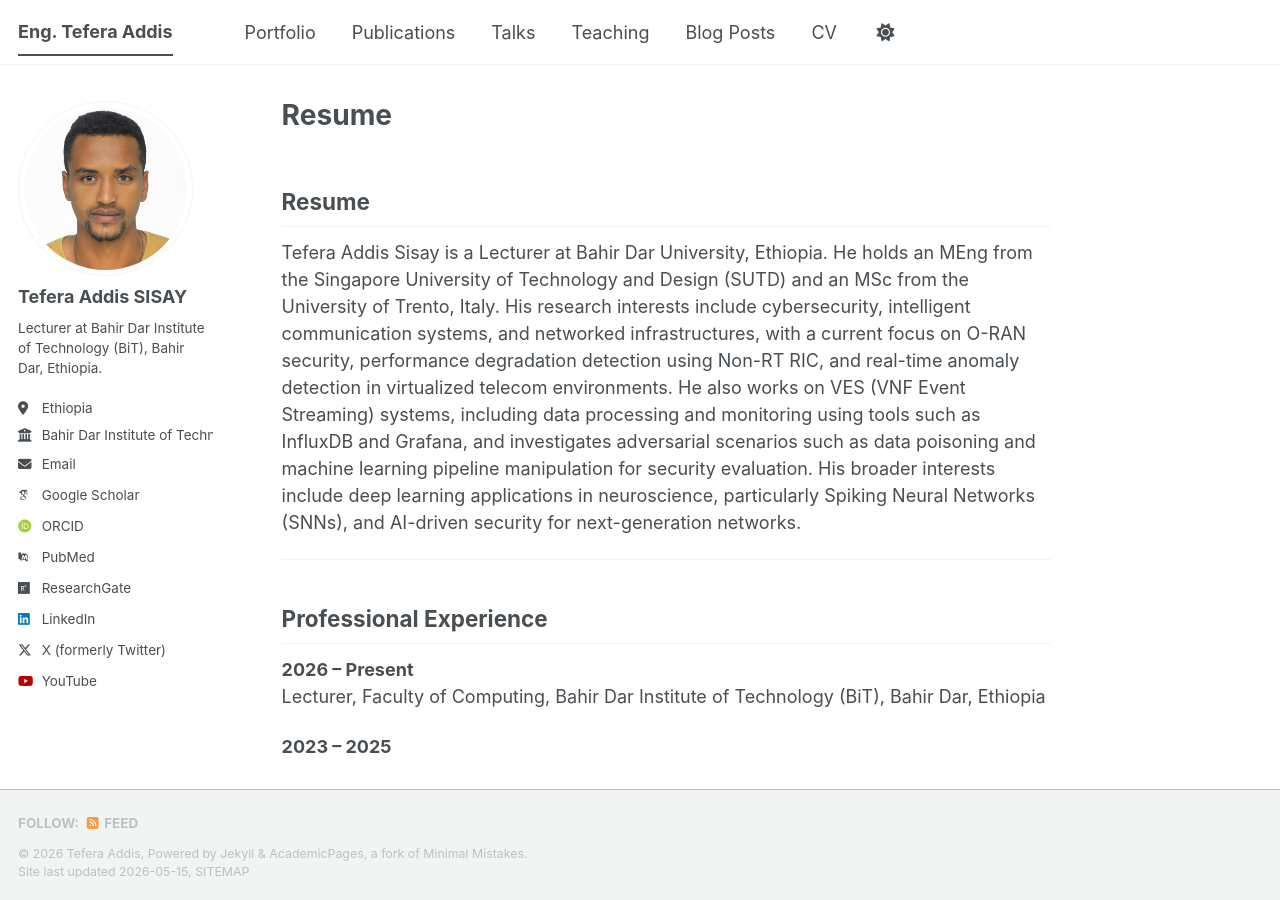
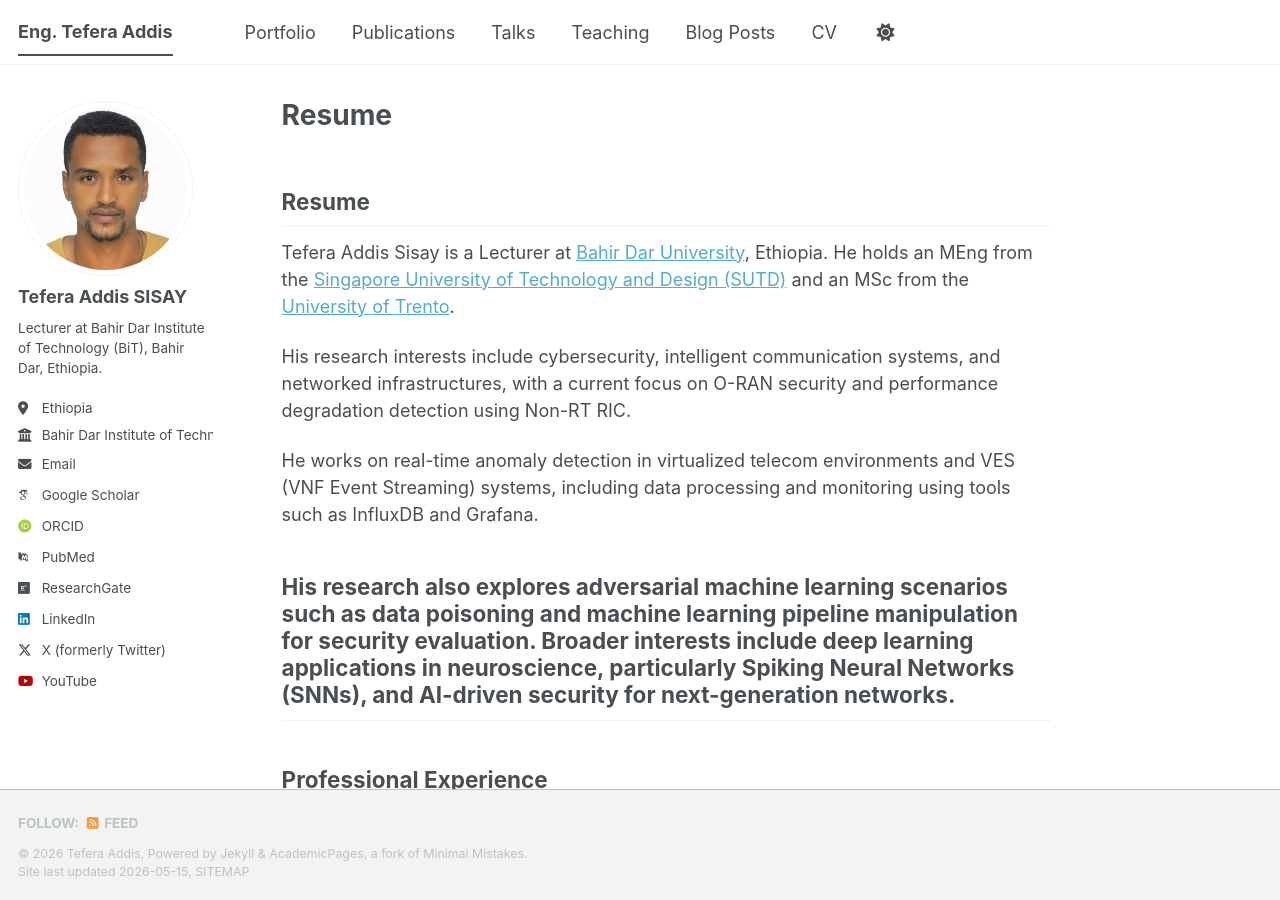
Before and after one commit to tefera-addis-sisay/tefera-addis-sisay.github.io, a Jekyll site: the page built from _pages/about.md, in a window 1280 px wide and 900 px high. Built offline with Jekyll 4.4.1, drawn with Linux system fonts in a browser that asks for light colours; some web fonts are replaced; a script bundle is joined from its source files by our own code; library files that are not in the unit come from our copies.

Commit message:
Update about.md

```diff
--- a/_pages/about.md
+++ b/_pages/about.md
@@ -9,8 +9,13 @@
 
 ## Resume
 
-Tefera Addis Sisay is a Lecturer at Bahir Dar University, Ethiopia. He holds an MEng from the Singapore University of Technology and Design (SUTD) and an MSc from the University of Trento, Italy. His research interests include cybersecurity, intelligent communication systems, and networked infrastructures, with a current focus on O-RAN security, performance degradation detection using Non-RT RIC, and real-time anomaly detection in virtualized telecom environments. He also works on VES (VNF Event Streaming) systems, including data processing and monitoring using tools such as InfluxDB and Grafana, and investigates adversarial scenarios such as data poisoning and machine learning pipeline manipulation for security evaluation. His broader interests include deep learning applications in neuroscience, particularly Spiking Neural Networks (SNNs), and AI-driven security for next-generation networks.
+Tefera Addis Sisay is a Lecturer at [Bahir Dar University](https://www.bdu.edu.et), Ethiopia. He holds an MEng from the [Singapore University of Technology and Design (SUTD)](https://www.sutd.edu.sg) and an MSc from the [University of Trento](https://www.unitn.it/en).
 
+His research interests include cybersecurity, intelligent communication systems, and networked infrastructures, with a current focus on O-RAN security and performance degradation detection using Non-RT RIC.
+
+He works on real-time anomaly detection in virtualized telecom environments and VES (VNF Event Streaming) systems, including data processing and monitoring using tools such as InfluxDB and Grafana.
+
+His research also explores adversarial machine learning scenarios such as data poisoning and machine learning pipeline manipulation for security evaluation. Broader interests include deep learning applications in neuroscience, particularly Spiking Neural Networks (SNNs), and AI-driven security for next-generation networks.
 ---
 
 ## Professional Experience
```
